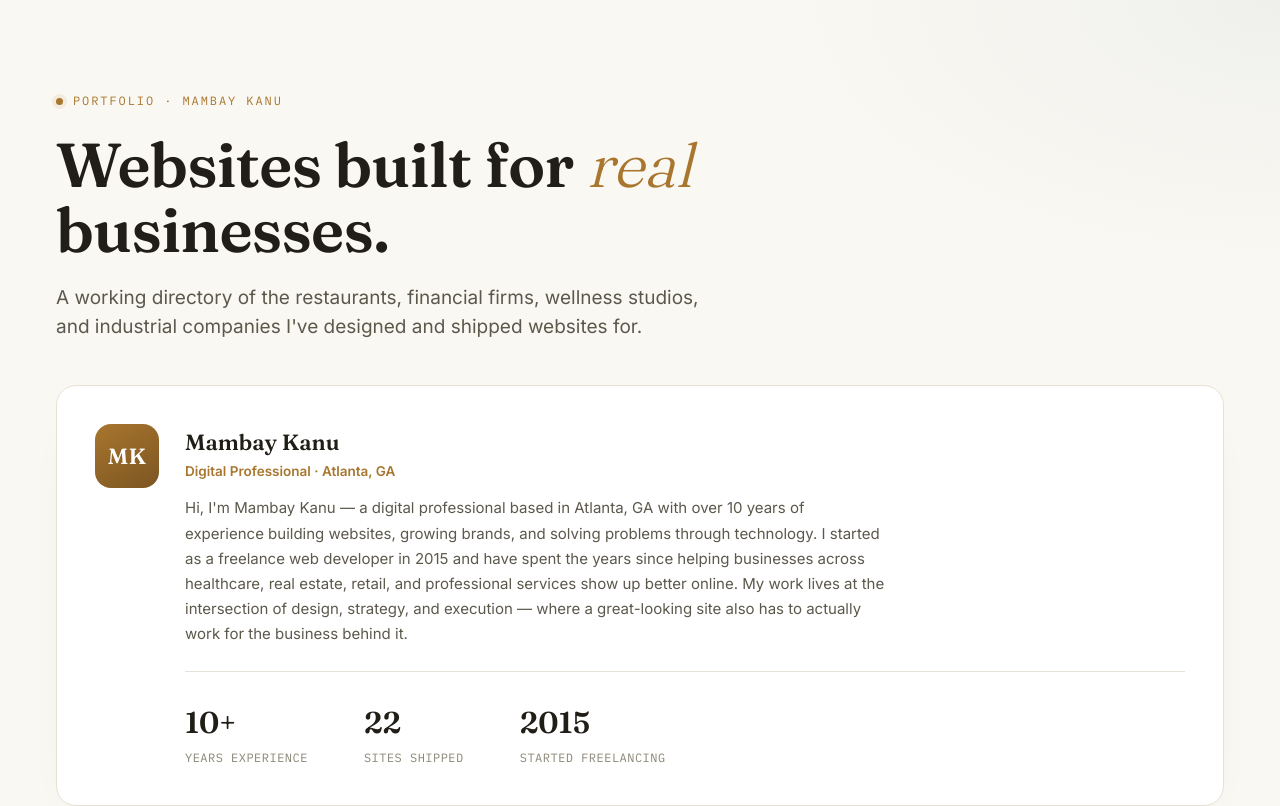
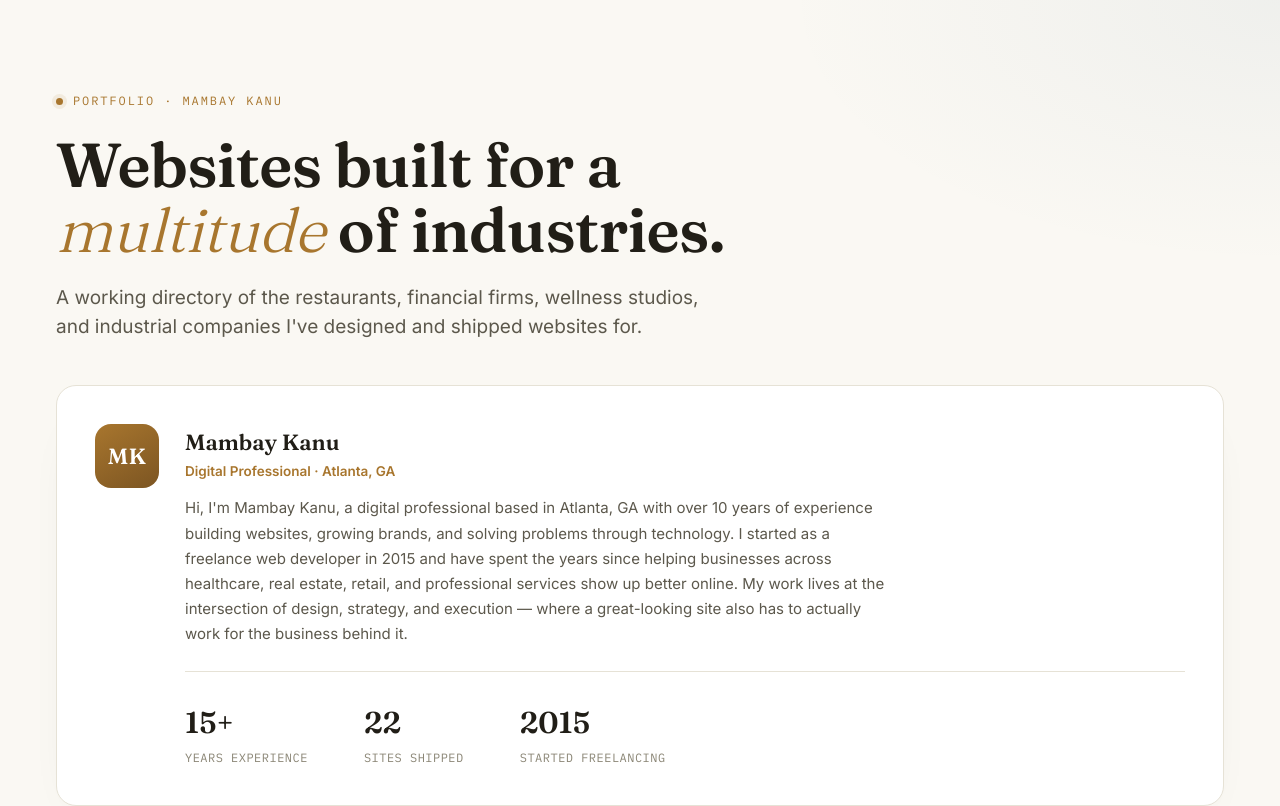
Before and after one commit to c3jumpw/public, a plain HTML site: page mk-portfolio/index.html in a window 1280 px wide. Shown: the top 806 px of the page. Drawn offline with Linux system fonts and the light colour scheme.

Commit message:
Update index.html

```diff
--- a/mk-portfolio/index.html
+++ b/mk-portfolio/index.html
@@ -335,7 +335,7 @@
 <header class="site">
   <div class="wrap">
     <div class="eyebrow">Portfolio · Mambay Kanu</div>
-    <h1>Websites built for <em>real</em> businesses.</h1>
+    <h1>Websites built for a <em>multitude</em> of industries.</h1>
     <p class="lede">A working directory of the restaurants, financial firms, wellness studios, and industrial companies I've designed and shipped websites for.</p>
 
     <div class="bio">
@@ -343,9 +343,9 @@
       <div class="bio-body">
         <h2>Mambay Kanu</h2>
         <span class="bio-role">Digital Professional · Atlanta, GA</span>
-        <p>Hi, I'm Mambay Kanu — a digital professional based in Atlanta, GA with over 10 years of experience building websites, growing brands, and solving problems through technology. I started as a freelance web developer in 2015 and have spent the years since helping businesses across healthcare, real estate, retail, and professional services show up better online. My work lives at the intersection of design, strategy, and execution — where a great-looking site also has to actually work for the business behind it.</p>
+        <p>Hi, I'm Mambay Kanu, a digital professional based in Atlanta, GA with over 10 years of experience building websites, growing brands, and solving problems through technology. I started as a freelance web developer in 2015 and have spent the years since helping businesses across healthcare, real estate, retail, and professional services show up better online. My work lives at the intersection of design, strategy, and execution — where a great-looking site also has to actually work for the business behind it.</p>
         <div class="stat-row">
-          <div class="stat"><span class="num">10+</span><span class="lbl">YEARS EXPERIENCE</span></div>
+          <div class="stat"><span class="num">15+</span><span class="lbl">YEARS EXPERIENCE</span></div>
           <div class="stat"><span class="num">22</span><span class="lbl">SITES SHIPPED</span></div>
           <div class="stat"><span class="num">2015</span><span class="lbl">STARTED FREELANCING</span></div>
         </div>
```
